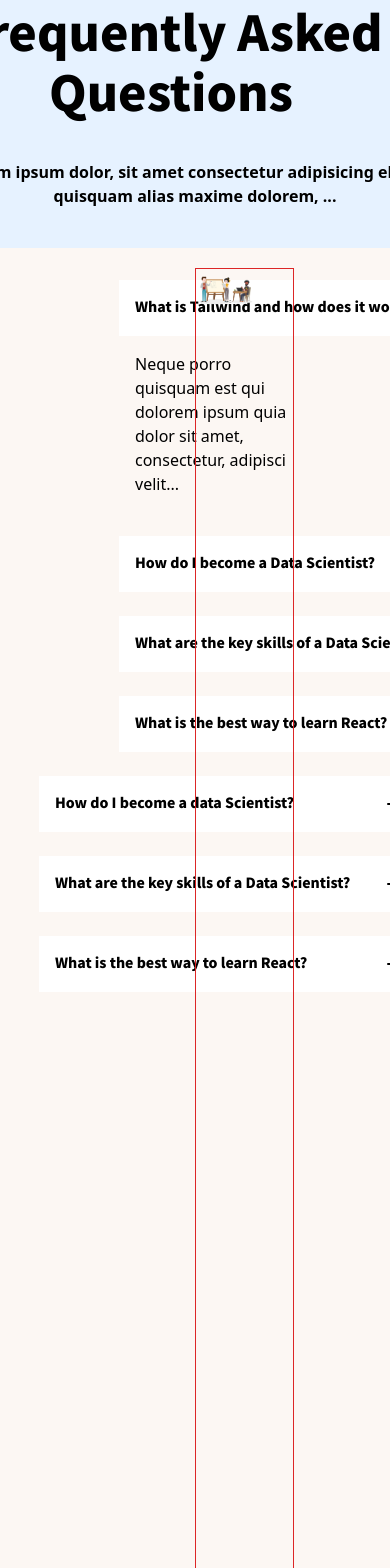
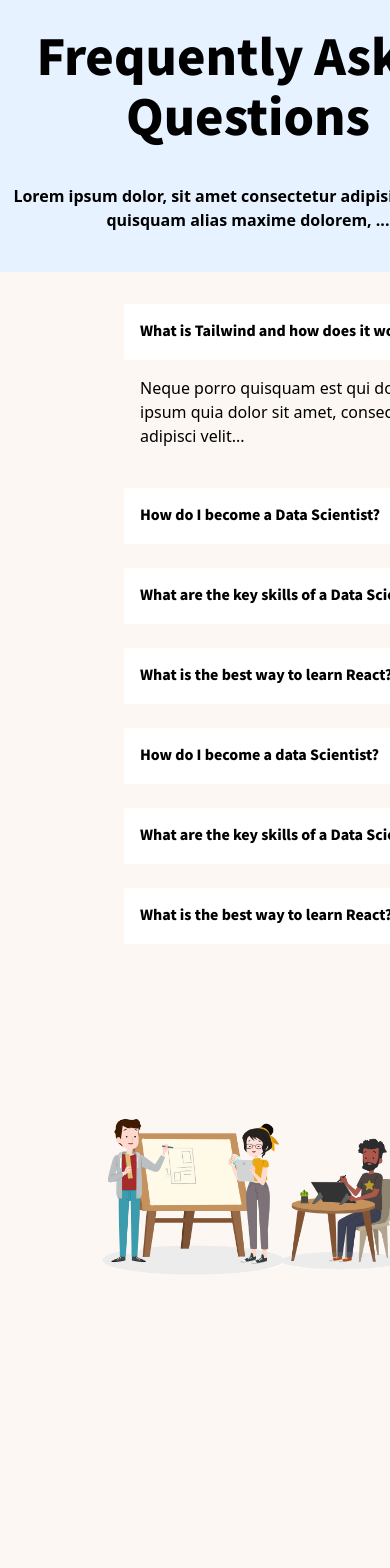
Before and after one commit to jessicalima22/Faq---typescript-start, a Next.js app: page /faq in a window 390 px wide. Shown: the top 1568 px of the page. Built offline with nearby package versions, Linux system fonts and the light colour scheme.

Commit message:
grid ok with media queries

```diff
--- a/src/components/Faq.tsx
+++ b/src/components/Faq.tsx
@@ -17,9 +17,8 @@ export default function Faq () {
 }
 
     return(
-        <main className=" bg-primary pt-5 grid grid-cols-2 grid-rows-3">
-            <div className="w-screen">
-                <section className="ps-40 row-span-3">
+        <main className=" bg-primary pt-5 grid md:grid-cols-2 md:gap-2 md:grid-rows-4 md:max-h-[47%] grid-cols-1 grid-rows-[1fr_23%_minmax(20%,900px)]">
+            <section className="ps-28 md:row-span-4 row-span-1">
                 <Questions
                     question='What is Tailwind and how does it work?'
                     answer='Neque porro quisquam est qui dolorem ipsum quia dolor sit amet, consectetur, adipisci velit...'
@@ -49,7 +48,7 @@ export default function Faq () {
                     open = {active===3}
                     />
             </section>
-                <section className="ps-20 row-span-1">
+            <section className="ps-28 md:row-span-2 row-span-1">
                 <Questions
                     question='How do I become a data Scientist?'
                     answer='Lorem ipsum dolor sit amet, consectetur adipiscing elit. Donec ex.'
@@ -72,11 +71,9 @@ export default function Faq () {
                     open = {active===6}
                     />
             </section>
-            </div>
-
-            <section className="justify-end border border-red-600 w-2/5 row-span-2">
+            <section className="grid justify-items-center ">
                 <Image src={peopleImage} alt="people teaching"
-                className="w-3/5"/>
+                className="md:w-4/5 w-2/3"/>
             </section>
         </main>
 
--- a/src/pages/faq.tsx
+++ b/src/pages/faq.tsx
@@ -2,9 +2,9 @@ import Faq from "../components/Faq";
 
 export default function FaqPage () {
     return (
-        <div className="grid justify-center bg-backgroundColor ">
+        <div className="grid justify-items-center bg-backgroundColor md:max-h-screen">
             <div className=" text-5xl font-notojp w-100 text-center leading-tight ">
-                <p>Frequently Asked Questions </p>
+                <p className="pt-6">Frequently Asked Questions </p>
             </div>
             <p className="w-textbox py-10 text-center font-semibold"> Lorem ipsum dolor, sit amet consectetur adipisicing elit. In quisquam alias maxime dolorem, ...  </p>
             <Faq></Faq>
--- a/tailwind.config.js
+++ b/tailwind.config.js
@@ -25,8 +25,8 @@ module.exports = {
         '100': '28rem',
         'textbox': '31rem'
       },
-      maxHeight: {
-        '100': '28rem'
+      minHeight: {
+        '25%': '25%'
       },
       minWidth: {
         '98': '24rem'
```
Lines whose indentation alone changed are shown as unchanged.
